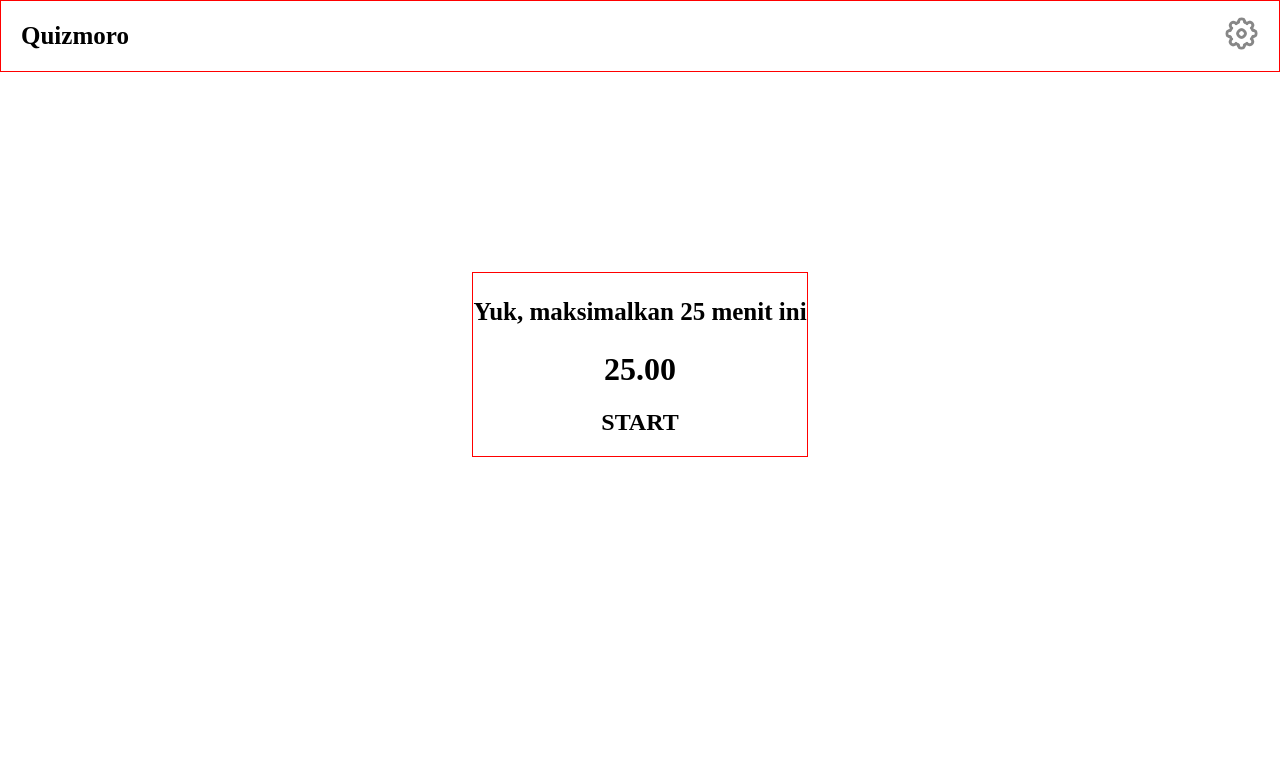
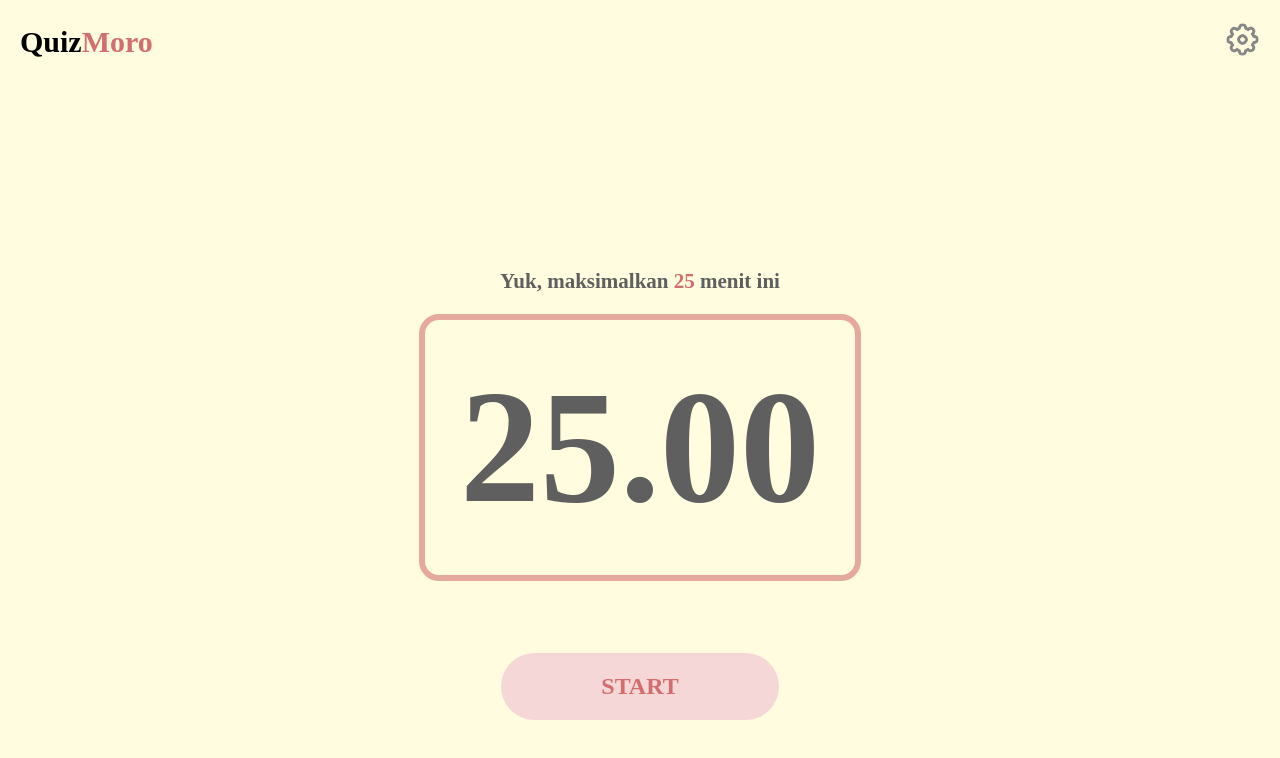
Before and after one commit to Encrypsy/quizmoro, a plain HTML site: page pomodoro/index.html in a window 1280 px wide. Drawn offline with Linux system fonts and the light colour scheme; a web font is replaced by a local one.

Commit message:
ini baru css doang belum js

```diff
--- a/pomodoro/index.html
+++ b/pomodoro/index.html
@@ -13,7 +13,7 @@
     <nav>
         <div class="name">
             <h2>
-                Quiz<span>moro</span>
+                Quiz<span style="color: #D46D6D;">Moro</span>
             </h2>
         </div>
         <div class="settings">
@@ -23,16 +23,18 @@
 
     <div class="content-wrapper">
         <div class="content">
-            <h3>
-                Yuk, maksimalkan 25 menit ini
+            <h3 class="text-timer">
+                Yuk, maksimalkan <span style="color: #D46D6D;">25</span> menit ini
             </h3>
             <h1>
                 25.00
             </h1>
-            <div class="button">
-                <h2>
-                    START
-                </h2>
+            <div class="button-wrapper">
+                <div class="button">
+                    <h2>
+                        START
+                    </h2>
+                </div>
             </div>
         </div>
     </div>
--- a/pomodoro/style.css
+++ b/pomodoro/style.css
@@ -2,18 +2,22 @@
 
 :root {
     --font-primary: 'Inria Sans';
+    --color-transparent-black: #5f5f5f;
+    --color-primary: #D46D6D;
+    --color-body: #FFFCDF;
 }
 
 body {
     font-family: var(--font-primary);
     padding: 0;
     margin: 0;
-    min-height: 100vh;
+    /* height: 100vh; */
+    background-color: var(--color-body);
 }
 
 
 nav {
-    border: 1px red solid;
+    /* border: 1px red solid; */
     display: flex;
     align-items: center;
     justify-content: space-between;
@@ -21,21 +25,59 @@ nav {
 }
 
 nav h2 {
-    font-size: 25px;
+    font-size: 30px;
 }
 
 .content-wrapper {
     display: flex;
     justify-content: center;
-    margin-top: 200px;
+    align-items: center;
+    /* margin-top: 100px; */
+    /* border: 1px solid red; */
+    height: 100vh;
 }
 
 .content {
-    border: 1px solid red;
-    align-items: center;
+    /* align-items: center; */
     text-align: center;
 }
 
 .content h3 {
-    font-size: 25px;
+    font-size: 21px;
 }
+
+.content h1 {
+    font-size: 160px;
+    border: 6px solid #d46d6d93;
+    padding: 35px;
+    border-radius: 20px;
+    color: var(--color-transparent-black);
+    margin-top: -1px;
+}
+
+.text-timer {
+    color: var(--color-transparent-black);
+}
+
+.button-wrapper {
+    display: flex;
+    justify-content: center;
+}
+
+.button {
+    background-color: #f5d7d7;
+    width: max-content;
+    padding-inline: 100px;
+    border-radius: 50px;
+    margin-top: -35px;
+    transition: 0.5s ease;
+    cursor: pointer;
+}
+
+.button h2 {
+    color: var(--color-primary);
+}
+
+.button:hover {
+    background-color: #ebb0b0;
+}
```
